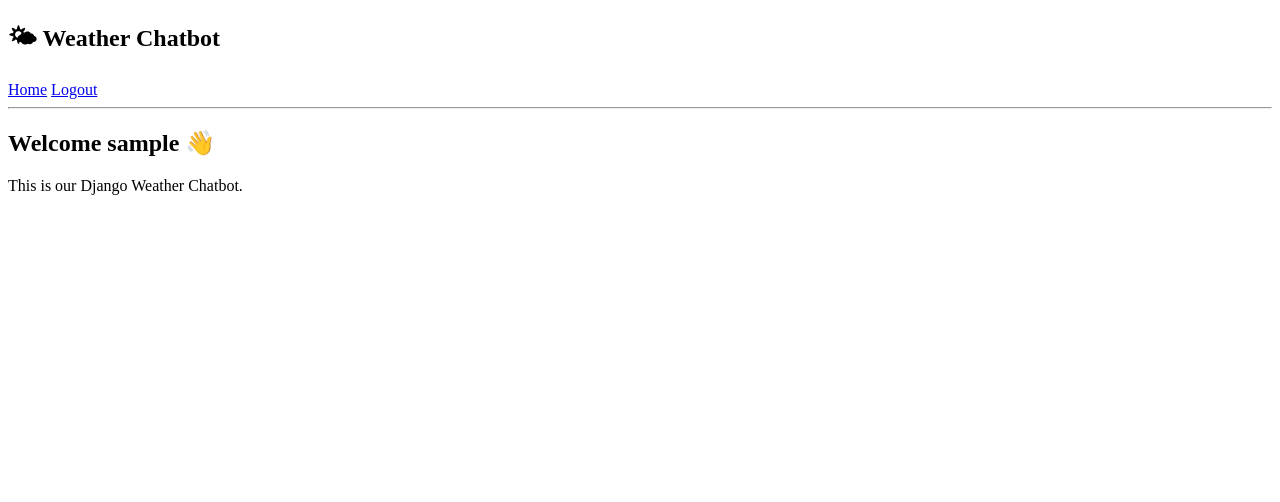
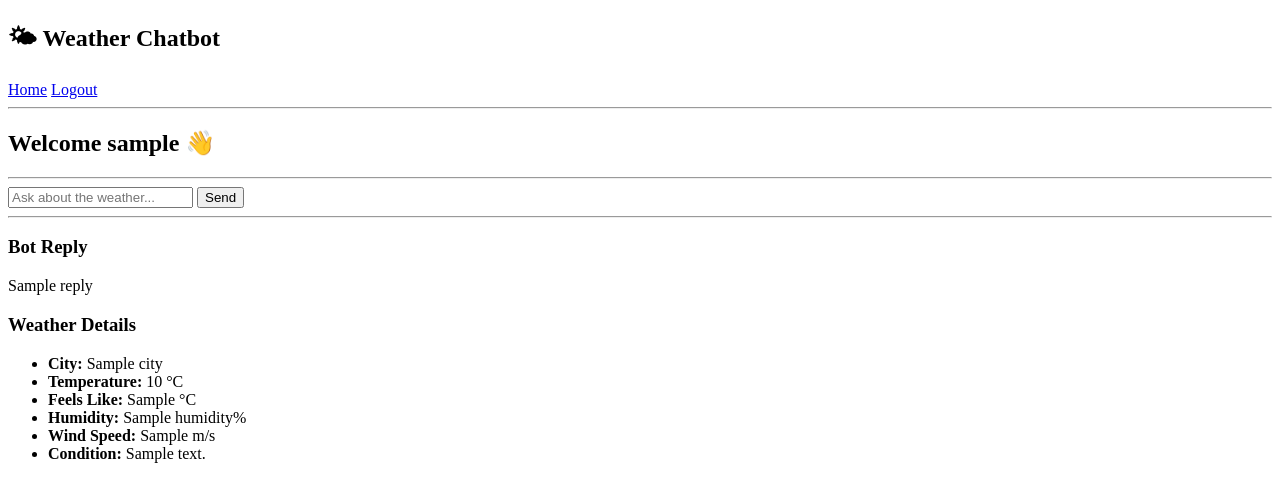
Before and after one commit to Austind16/Weather_Chatbot_Django, a Django app: template templates/index.html in a window 1280 px wide. Shown: the top 502 px of the page. Run offline with Django 5.2, Linux system fonts and the light colour scheme; a user stored in the database is signed in; tables that the repository leaves empty hold one stand-in row (values such as "Sample post"); the template is opened without the code that fills it: values that come from a table or form of the project are taken from there, most other values are stand-ins (such as "Sample title", 1, 10 or a date in 2020).

Commit message:
Built the raw chatbot form and functionality

```diff
--- a/templates/index.html
+++ b/templates/index.html
@@ -1,12 +1,57 @@
 {% extends "base.html" %}
 
 {% block title %}
-Home
+Weather Chatbot
 {% endblock %}
 
 {% block content %}
+
 <h2>Welcome {{ request.user.username }} 👋</h2>
 
-<p>This is our Django Weather Chatbot.</p>
+<hr>
+
+<form method="POST">
+
+    {% csrf_token %}
+
+    {{ form.message }}
+
+    <button type="submit">
+        Send
+    </button>
+
+</form>
+
+<hr>
+
+{% if response %}
+
+    <h3>Bot Reply</h3>
+
+    <p>{{ response.reply }}</p>
+
+    {% if response.weather %}
+
+        <h3>Weather Details</h3>
+
+        <ul>
+
+            <li><strong>City:</strong> {{ response.weather.city }}</li>
+
+            <li><strong>Temperature:</strong> {{ response.weather.temperature }} °C</li>
+
+            <li><strong>Feels Like:</strong> {{ response.weather.feels_like }} °C</li>
+
+            <li><strong>Humidity:</strong> {{ response.weather.humidity }}%</li>
+
+            <li><strong>Wind Speed:</strong> {{ response.weather.wind_speed }} m/s</li>
+
+            <li><strong>Condition:</strong> {{ response.weather.description }}</li>
+
+        </ul>
+
+    {% endif %}
+
+{% endif %}
 
 {% endblock %}
--- /dev/null
+++ b/weather/forms.py
@@ -0,0 +1,13 @@
+from django import forms
+
+
+class ChatForm(forms.Form):
+    message = forms.CharField(
+        max_length=500,
+        widget=forms.TextInput(
+            attrs={
+                "placeholder": "Ask about the weather...",
+                "class": "form-control",
+            }
+        )
+    )
```
Also changed, not shown: weather/managers/conversation_manager.py (added, +27 -0 lines), weather/views.py (+22 -1 lines), weather/managers/__init__.py (added).
